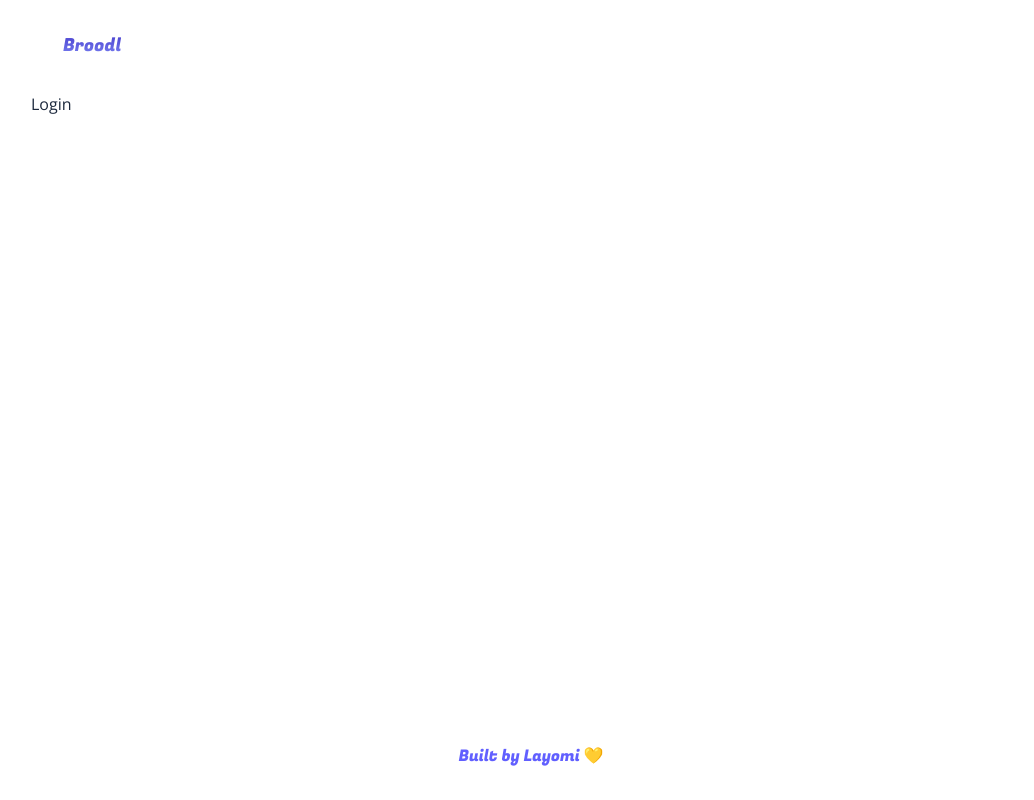
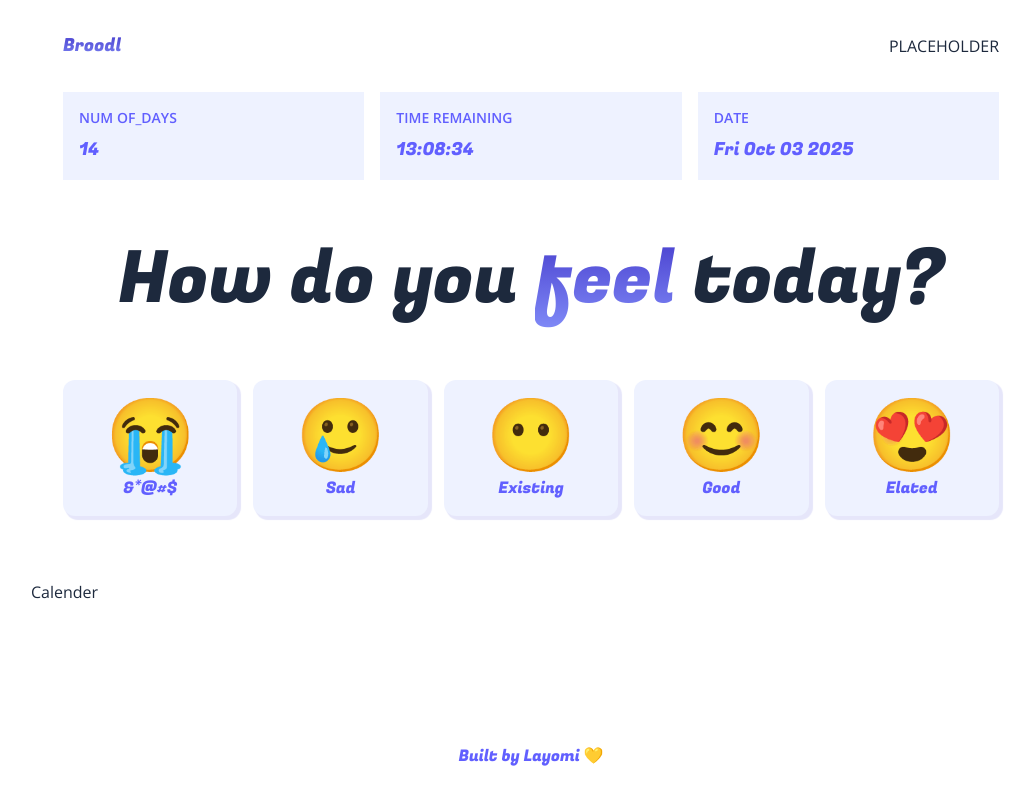
Before and after one commit to Layomi1/broodl, a Next.js app: page /dashboard in a window 1280 px wide. Shown: the whole page, without its empty margins (109-1143 px from the left). Built offline with nearby package versions, Linux system fonts and the light colour scheme; no server answers.

Commit message:
dashboard page implemented

```diff
--- a/app/dashboard/page.tsx
+++ b/app/dashboard/page.tsx
@@ -6,7 +6,7 @@ import Main from "@/components/Main";
 import Login from "@/components/Login";
 
 export default function DashboardPage() {
-  const [isAutheticated, setIsAutheticated] = useState(false);
+  const [isAutheticated, setIsAutheticated] = useState(true);
 
   let children = <Login />;
 
--- a/app/globals.css
+++ b/app/globals.css
@@ -11,6 +11,6 @@
 }
 
 .purpleShadow:hover {
-  transform: translate(3opx, 3px);
+  transform: translate(3px, 3px);
   box-shadow: 0px 0px 1px qpx lavender;
 }
--- a/app/layout.tsx
+++ b/app/layout.tsx
@@ -2,6 +2,8 @@ import type { Metadata } from "next";
 import { Fugaz_One, Open_Sans } from "next/font/google";
 import "./globals.css";
 import Link from "next/link";
+import QueryProvider from "@/components/QueryProvider";
+import { AuthProvider } from "@/context/auth-context";
 
 const opensans = Open_Sans({
   variable: "--font-open-sans",
@@ -31,6 +33,7 @@ export default function RootLayout({
           Broodl
         </h1>
       </Link>
+      <div className="flex items-center justify-between">PLACEHOLDER</div>
     </header>
   );
   const footer = (
@@ -50,9 +53,13 @@ export default function RootLayout({
         className={`w-full max-w-[1000px] mx-auto text-sm sm:text-base min-h-screen flex flex-col text-slate-800
           ${opensans.className}`}
       >
-        {header}
-        {children}
-        {footer}
+        <QueryProvider>
+          <AuthProvider>
+            {header}
+            {children}
+            {footer}
+          </AuthProvider>
+        </QueryProvider>
       </body>
     </html>
   );
--- a/components/Button.tsx
+++ b/components/Button.tsx
@@ -11,16 +11,17 @@ const fugaz = Fugaz_One({
 type ButtonProps = {
   text: string;
   dark: boolean;
+  full: boolean;
   handleClick: () => void;
 };
 export default function Button(props: ButtonProps) {
-  const { text, dark = false, handleClick } = props;
+  const { text, dark = false, handleClick, full } = props;
   return (
     <button
       onClick={handleClick}
       className={`rounded-full  border-solid w-fit border-indigo-600 overflow-hidden border-2 duration-200 hover:opacity-60  ${
         dark ? "text-white bg-indigo-600" : "text-indigo-600"
-      }`}
+      } ${full ? "grid items-center w-full" : ""}`}
     >
       <p
         className={`px-6 sm:px-10 whitespace-nowrap py-2 sm:py-3 ${fugaz.className}`}
--- a/components/Calendar.tsx
+++ b/components/Calendar.tsx
@@ -1,5 +1,3 @@
-import React from "react";
-
 export default function Calendar() {
   return <div>Calender</div>;
 }
--- a/components/Dashboard.tsx
+++ b/components/Dashboard.tsx
@@ -1,3 +1,84 @@
+import { Fugaz_One } from "next/font/google";
+import Calendar from "./Calendar";
+
+const fugaz = Fugaz_One({
+  variable: "--font-fugaz-one",
+  subsets: ["latin"],
+  weight: ["400"],
+});
+
+type StatusType = {
+  num_of_days: number;
+  time_remaining: string;
+  date: string;
+};
+
+type MoodType = {
+  "&*@#$": string;
+  Sad: string;
+  Existing: string;
+  Good: string;
+  Elated: string;
+};
 export default function Dashboard() {
-  return <div>dashboard component</div>;
+  const statuses = {
+    num_of_days: 14,
+    time_remaining: "13:08:34",
+    date: new Date().toDateString(),
+  };
+
+  const moods = {
+    "&*@#$": "😭",
+    Sad: "🥲",
+    Existing: "😶",
+    Good: "😊",
+    Elated: "😍",
+  };
+  return (
+    <div className="flex flex-col flex-1 gap-8 sm:gap-10 md:gap-16">
+      <div className="grid grid-cols-1 sm:grid-cols-3 text-indigo-500 rounded-lg gap-2 sm:gap-4 px-4 sm:px-6 md:px-8">
+        {Object.keys(statuses).map((status, idx) => (
+          <div
+            key={idx}
+            className="p-4 flex flex-col gap-1 sm:gap-2 bg-indigo-50"
+          >
+            <p className={`font-semibold uppercase text-xs sm:text-sm `}>
+              {status.replace("_", " ")}
+            </p>
+            <p
+              className={`text-base font-medium sm:text-lg ${fugaz.className}`}
+            >
+              {statuses[status as keyof StatusType]}
+            </p>
+          </div>
+        ))}
+      </div>
+      <h4
+        className={`text-4xl sm:text-5xl md:text-7xl text-center ${fugaz.className}`}
+      >
+        How do you{" "}
+        <span className={`textGradient ${fugaz.className}`}>feel</span> today?
+      </h4>
+      <div className="grid grid-cols-2 sm:grid-cols-5  gap-4 px-4 sm:px-6 md:px-8">
+        {Object.keys(moods).map((mood, idx) => (
+          <button
+            key={idx}
+            className={`rounded-xl p-4 purpleShadow duration-200 bg-indigo-50 hover:bg-indigo-200 cursor-pointer flex flex-col items-center ${
+              idx === 4 ? "col-span-2 sm:col-span-1" : ""
+            }`}
+          >
+            <p className="text-4xl sm:text-6xl md:text-7xl mb-2  ">
+              {moods[mood as keyof MoodType]}
+            </p>
+            <p
+              className={`text-indigo-500 text-xs sm:text-sm  md:text-base  ${fugaz.className}`}
+            >
+              {mood}
+            </p>
+          </button>
+        ))}
+      </div>
+      <Calendar />
+    </div>
+  );
 }
--- a/components/Hero.tsx
+++ b/components/Hero.tsx
@@ -2,6 +2,9 @@
 
 import { Fugaz_One } from "next/font/google";
 import Button from "./Button";
+import Calendar from "./Calendar";
+
+import { useRouter } from "next/navigation";
 
 const fugaz = Fugaz_One({
   variable: "--font-fugaz-one",
@@ -10,12 +13,19 @@ const fugaz = Fugaz_One({
 });
 
 export default function Hero() {
+  const router = useRouter();
+
+  const handleSignup = () => {
+    router.push("/dashboard");
+  };
+
+  const handleLogin = () => {
+    router.push("/dashboard");
+  };
+
   return (
     <div className="py-4 md:py-10 flex flex-col gap-8 sm:gap-10 text-center">
-      <h1
-        className={`text-5xl sm:text-6xl md:text-7xl
-          ${fugaz.className}`}
-      >
+      <h1 className={`text-5xl sm:text-6xl md:text-7xl ${fugaz.className}`}>
         <span className={"textGradient"}>Broodl </span> helps you track your{" "}
         <span className="textGradient">daily</span> mood!
       </h1>
@@ -24,10 +34,16 @@ export default function Hero() {
         <span className="font-semibold">every day of every year</span>
       </p>
       <div className="grid grid-cols-2 gap-4  mx-auto">
-        <Button text="Sign Up" dark={false} handleClick={() => {}} />
+        <Button
+          text="Sign Up"
+          dark={false}
+          handleClick={handleSignup}
+          full={false}
+        />
 
-        <Button text="Login" dark handleClick={() => {}} />
+        <Button text="Login" dark handleClick={handleLogin} full={false} />
       </div>
+      <Calendar />
     </div>
   );
 }
--- a/components/Login.tsx
+++ b/components/Login.tsx
@@ -1,5 +1,36 @@
-import React from "react";
+"use client";
+
+import { Fugaz_One } from "next/font/google";
+import Button from "./Button";
+
+const fugaz = Fugaz_One({
+  variable: "--font-fugaz-one",
+  subsets: ["latin"],
+  weight: ["400"],
+});
 
 export default function Login() {
-  return <div>Login</div>;
+  const handleSubmit = () => {};
+
+  return (
+    <div className="flex flex-col flex-1 justify-center items-center gap-4">
+      <h3 className={`text-3xl sm:text-4xl md:text-5xl ${fugaz.className}`}>
+        Log In / Register
+      </h3>
+      <p>You&#39;re one step away!</p>
+      <input
+        className="w-full max-w-[400px] mx-auto px-4 py-2 sm:py-3 border border-indigo-400"
+        type="email"
+        placeholder="Email"
+      />
+      <input
+        className="w-full max-w-[400px] mx-auto px-4 py-2 sm:py-3 border border-indigo-400"
+        placeholder="Password"
+        type="password"
+      />
+      <div className="max-w-[400px] mx-auto w-full">
+        <Button text="Submit" dark={false} full handleClick={handleSubmit} />
+      </div>
+    </div>
+  );
 }
--- /dev/null
+++ b/components/QueryProvider.tsx
@@ -0,0 +1,14 @@
+"use client";
+
+import { QueryClient, QueryClientProvider } from "@tanstack/react-query";
+import { ReactNode, useState } from "react";
+type Props = {
+  children: ReactNode;
+};
+export default function QueryProvider({ children }: Props) {
+  const [queryClient] = useState(() => new QueryClient());
+
+  return (
+    <QueryClientProvider client={queryClient}>{children}</QueryClientProvider>
+  );
+}
--- /dev/null
+++ b/context/auth-context.tsx
@@ -0,0 +1,124 @@
+"use client";
+
+import { onAuthStateChanged, User } from "firebase/auth";
+import React, {
+  createContext,
+  ReactNode,
+  useContext,
+  useEffect,
+  useState,
+} from "react";
+import { auth, db } from "@/lib/firebase";
+import { useMutation, UseMutationResult } from "@tanstack/react-query";
+import {
+  createUserWithEmailAndPassword,
+  signInWithEmailAndPassword,
+  signOut,
+} from "firebase/auth";
+import { UserCredential } from "firebase/auth";
+import { doc, getDoc } from "firebase/firestore";
+
+type AuthProviderProps = {
+  children: ReactNode;
+};
+
+export type AuthContextType = {
+  currentUser: User | null;
+  userDataObj: object;
+  loading: boolean;
+  // setLoading: React.Dispatch<React.SetStateAction<boolean>>;
+  // setCurrentUser: React.Dispatch<React.SetStateAction<User | null>>;
+  // setUserDataObj: React.Dispatch<React.SetStateAction<object>>;
+
+  signup: UseMutationResult<
+    UserCredential,
+    Error,
+    { email: string; password: string }
+  >;
+
+  login: UseMutationResult<
+    UserCredential,
+    Error,
+    { email: string; password: string }
+  >;
+
+  logout: () => Promise<void>;
+};
+
+const AuthContext = createContext<AuthContextType | undefined>(undefined);
+
+export const AuthProvider = ({ children }: AuthProviderProps) => {
+  const [currentUser, setCurrentUser] = useState<User | null>(null);
+  const [userDataObj, setUserDataObj] = useState<object>({});
+  const [loading, setLoading] = useState<boolean>(true);
+
+  const signup = useMutation<
+    UserCredential,
+    Error,
+    { email: string; password: string }
+  >({
+    mutationFn: async ({ email, password }) =>
+      await createUserWithEmailAndPassword(auth, email, password),
+  });
+
+  const login = useMutation<
+    UserCredential,
+    Error,
+    { email: string; password: string }
+  >({
+    mutationFn: async ({ email, password }) =>
+      signInWithEmailAndPassword(auth, email, password),
+  });
+
+  const logout = async () => {
+    await signOut(auth);
+    setCurrentUser(null);
+    setUserDataObj({});
+    setLoading(false);
+  };
+
+  useEffect(() => {
+    const onsubscribe = onAuthStateChanged(auth, async (user) => {
+      try {
+        setLoading(true);
+        setCurrentUser(user);
+        if (!user) return;
+        console.log("fetching user data");
+        const docRef = doc(db, "users", user.uid);
+        const docSnap = await getDoc(docRef);
+
+        let firebaseData = {};
+
+        if (docSnap.exists()) {
+          console.log("found user data");
+          firebaseData = docSnap.data();
+          console.log("firebaseData: ", firebaseData);
+        }
+        setUserDataObj(firebaseData);
+      } catch (error) {
+        console.log(error);
+      } finally {
+        setLoading(false);
+      }
+      return onsubscribe;
+    });
+  }, []);
+
+  const value: AuthContextType = {
+    currentUser,
+    userDataObj,
+    loading,
+    // setLoading,
+    // setCurrentUser,
+    // setUserDataObj,
+    signup,
+    logout,
+    login,
+  };
+
+  return <AuthContext.Provider value={value}>{children}</AuthContext.Provider>;
+};
+
+export function useAuth() {
+  return useContext(AuthContext);
+}
--- /dev/null
+++ b/lib/firebase.ts
@@ -0,0 +1,21 @@
+import { initializeApp } from "firebase/app";
+import { getAnalytics } from "firebase/analytics";
+import { getFirestore } from "firebase/firestore";
+import { getAuth } from "firebase/auth";
+
+const firebaseConfig = {
+  apiKey: process.env.NEXT_PUBLIC_FIREBASE_API_KEY,
+  authDomain: process.env.NEXT_PUBLIC_FIREBASE_AUTH_DOMAIN,
+  projectId: process.env.NEXT_PUBLIC_FIREBASE_PROJECT_ID,
+  storageBucket: process.env.NEXT_PUBLIC_FIREBASE_STORAGE_BUCKET,
+  messagingSenderId: process.env.NEXT_PUBLIC_FIREBASE_MESSAGING_SENDER_ID,
+  appId: process.env.NEXT_PUBLIC_FIREBASE_APP_ID,
+  measurementId: process.env.NEXT_PUBLIC_FIREBASE_MEASUREMENT_ID,
+};
+
+// Initialize Firebase
+const app = initializeApp(firebaseConfig);
+const analytics = getAnalytics(app);
+
+export const auth = getAuth(app);
+export const db = getFirestore(app);
```
Also changed, not shown: package.json (+9 -6 lines), 2 other files (tests, documents, lock files or other folders).
